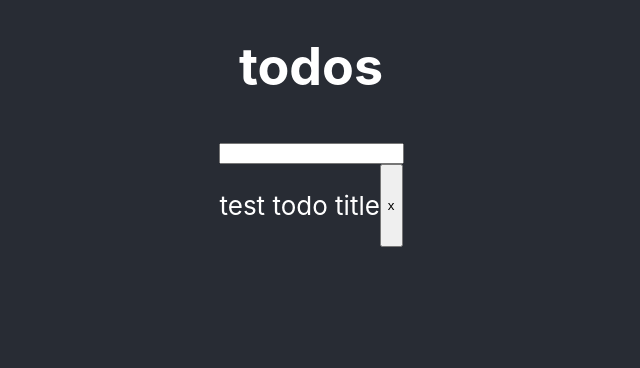
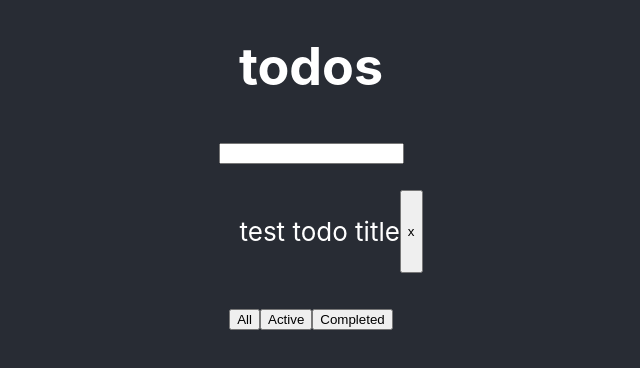
Before and after one commit to palimpZest/todo-app, a React (Create React App) app: page /active in a window 1280 px wide. Shown: the top 368 px of the page, without its empty margins (329-969 px from the left). Built offline with nearby package versions, Linux system fonts and the light colour scheme.

Commit message:
feat: Enable todo visibility filtering via router

```diff
--- a/package.json
+++ b/package.json
@@ -9,6 +9,7 @@
     "react": "^16.13.1",
     "react-dom": "^16.13.1",
     "react-redux": "^7.2.0",
+    "react-router-dom": "^5.2.0",
     "react-scripts": "3.4.1",
     "redux": "^4.0.5",
     "uuid": "^8.1.0"
--- a/src/App.js
+++ b/src/App.js
@@ -1,9 +1,13 @@
 import React, { Component } from 'react';
 import { bindActionCreators } from 'redux';
 import { connect } from 'react-redux';
+import { withRouter } from 'react-router-dom';
 import { v4 as uuidv4 } from 'uuid';
 
-import { display_todos, add_todo, remove_todo } from './actions';
+import ButtonBar from './components/ButtonBar';
+import VisibleTodoList from './containers/VisibleTodoList';
+
+import { display_todos, add_todo } from './actions';
 
 import './App.css';
 
@@ -30,12 +34,10 @@ class App extends Component {
     this.setState({ value: '' });
   };
 
-  handleRemove = (itemId) => {
-    this.props.remove_todo(itemId);
-  };
-
   render() {
-    const { todos } = this.props;
+    const {
+      match: { params },
+    } = this.props;
 
     return (
       <div className="App">
@@ -48,18 +50,8 @@ class App extends Component {
             onChange={this.handleChange}
           />
         </form>
-        {todos &&
-          todos.map((item) => (
-            <div style={{ display: 'flex' }} key={item.id}>
-              <p>{item.title}</p>
-              <button
-                data-testid={`delete-button-${item.id}`}
-                onClick={() => this.handleRemove(item.id)}
-              >
-                x
-              </button>
-            </div>
-          ))}
+        <VisibleTodoList filter={params.filter || 'all'} />
+        <ButtonBar />
       </div>
     );
   }
@@ -72,7 +64,13 @@ const mapStateToProps = (state) => {
 };
 
 const mapDispatchToProps = (dispatch) => {
-  return bindActionCreators({ display_todos, add_todo, remove_todo }, dispatch);
+  return bindActionCreators(
+    {
+      display_todos,
+      add_todo,
+    },
+    dispatch,
+  );
 };
 
-export default connect(mapStateToProps, mapDispatchToProps)(App);
+export default withRouter(connect(mapStateToProps, mapDispatchToProps)(App));
--- /dev/null
+++ b/src/Root.js
@@ -0,0 +1,19 @@
+import React from 'react';
+import PropTypes from 'prop-types';
+import { Provider } from 'react-redux';
+import { BrowserRouter as Router, Route } from 'react-router-dom';
+import App from './App';
+
+const Root = ({ store }) => (
+  <Provider store={store}>
+    <Router>
+      <Route path="/:filter" component={App} />
+    </Router>
+  </Provider>
+);
+
+Root.propTypes = {
+  store: PropTypes.object.isRequired,
+};
+
+export default Root;
--- a/src/actions/index.js
+++ b/src/actions/index.js
@@ -21,3 +21,9 @@ export function remove_todo(itemId) {
     itemId,
   };
 }
+
+export const VisibilityFilters = {
+  SHOW_ALL_TODOS: 'all',
+  SHOW_COMPLETED_TODOS: 'completed',
+  SHOW_ACTIVE_TODOS: 'active',
+};
--- /dev/null
+++ b/src/components/ButtonBar.js
@@ -0,0 +1,21 @@
+import React from 'react';
+import FilterLink from '../containers/FilterLink';
+import { VisibilityFilters } from '../actions';
+
+const ButtonBar = () => (
+  <div>
+    <FilterLink filter={VisibilityFilters.SHOW_ALL_TODOS}>
+      <button>All</button>
+    </FilterLink>
+
+    <FilterLink filter={VisibilityFilters.SHOW_ACTIVE_TODOS}>
+      <button data-testid="button-active-id">Active</button>
+    </FilterLink>
+
+    <FilterLink filter={VisibilityFilters.SHOW_COMPLETED_TODOS}>
+      <button data-testid="button-completed-id">Completed</button>
+    </FilterLink>
+  </div>
+);
+
+export default ButtonBar;
--- /dev/null
+++ b/src/components/Todo.js
@@ -0,0 +1,15 @@
+import React from 'react';
+
+const Todo = ({ title, id, handleRemove }) => (
+  <div style={{ display: 'flex' }}>
+    <p data-testid="todo-item-id">{title}</p>
+    <button
+      data-testid={`delete-button-${id}`}
+      onClick={() => handleRemove(id)}
+    >
+      x
+    </button>
+  </div>
+);
+
+export default Todo;
--- /dev/null
+++ b/src/components/TodoList.js
@@ -0,0 +1,15 @@
+import React from 'react';
+
+import Todo from './Todo';
+
+const TodoList = ({ todos, handleRemove }) => {
+  return (
+    <ul>
+      {todos.map((todo) => (
+        <Todo key={todo.id} {...todo} handleRemove={handleRemove} />
+      ))}
+    </ul>
+  );
+};
+
+export default TodoList;
--- /dev/null
+++ b/src/containers/FilterLink.js
@@ -0,0 +1,17 @@
+import React from 'react';
+import { NavLink } from 'react-router-dom';
+
+const FilterLink = ({ filter, children }) => (
+  <NavLink
+    exact
+    to={filter === 'all' ? '/' : `/${filter}`}
+    activeStyle={{
+      textDecoration: 'none',
+      color: 'black',
+    }}
+  >
+    {children}
+  </NavLink>
+);
+
+export default FilterLink;
--- /dev/null
+++ b/src/containers/VisibleTodoList.js
@@ -0,0 +1,29 @@
+import { connect } from 'react-redux';
+import { remove_todo } from '../actions';
+import TodoList from '../components/TodoList';
+import { VisibilityFilters } from '../actions';
+
+const getVisibleTodos = (todos, filter) => {
+  switch (filter) {
+    case VisibilityFilters.SHOW_ALL_TODOS:
+      return todos;
+    case VisibilityFilters.SHOW_COMPLETED_TODOS:
+      return todos.filter((t) => t.completed);
+    case VisibilityFilters.SHOW_ACTIVE_TODOS:
+      return todos.filter((t) => !t.completed);
+    default:
+      throw new Error('Unknown filter: ' + filter);
+  }
+};
+
+const mapStateToProps = (state, ownProps) => {
+  return {
+    todos: getVisibleTodos(state.todos, ownProps.filter),
+  };
+};
+
+const mapDispatchToProps = (dispatch) => ({
+  handleRemove: (id) => dispatch(remove_todo(id)),
+});
+
+export default connect(mapStateToProps, mapDispatchToProps)(TodoList);
--- a/src/index.js
+++ b/src/index.js
@@ -1,12 +1,11 @@
 import React from 'react';
 import ReactDOM from 'react-dom';
-import { Provider } from 'react-redux';
 import { createStore, compose } from 'redux';
 
 import todoReducer from './reducers';
 
 import './index.css';
-import App from './App';
+import Root from './Root';
 import * as serviceWorker from './serviceWorker';
 
 const store = compose(
@@ -15,9 +14,7 @@ const store = compose(
 
 ReactDOM.render(
   <React.StrictMode>
-    <Provider store={store}>
-      <App />
-    </Provider>
+    <Root store={store} />
   </React.StrictMode>,
   document.getElementById('root'),
 );
```
Also changed, not shown: src/test-utils.js (+13 -5 lines), 2 other files (tests, documents, lock files or other folders).
